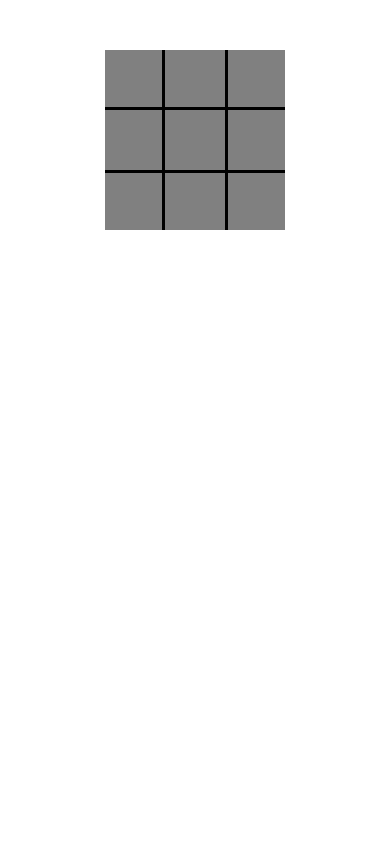
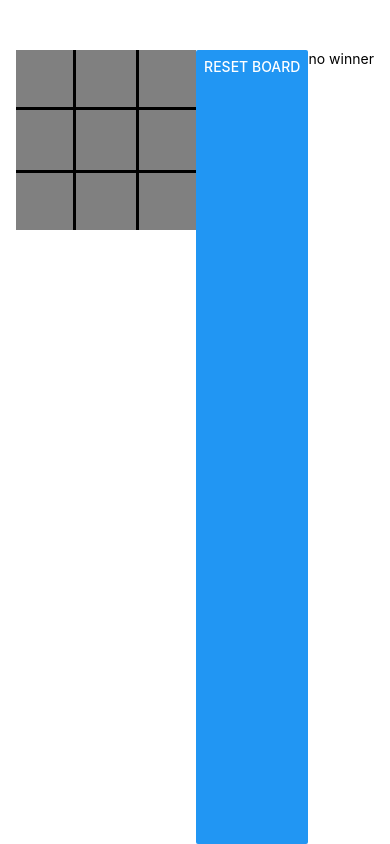
Before and after one commit to gabrielrueda/tic-tac-toe-app, a React Native app in the folder my-app/: screen / in a window 390 px wide. Built offline with nearby package versions, Linux system fonts and the light colour scheme.

Commit message:
Board is clickable
Also starting to add logic

```diff
--- a/my-app/components/Board.js
+++ b/my-app/components/Board.js
@@ -1,28 +1,87 @@
-import React from 'react';
-import { StyleSheet, Text, View, TouchableOpacity } from 'react-native';
+import React, { useState } from 'react';
+// import renderIf from './renderIf'
+import { StyleSheet, Text, View, TouchableOpacity, Image, Button } from 'react-native';
 
 export default function Board() {
+    const [state, setState] = useState({
+        turnCounter: 1,
+        // 1  4  7
+        // 2  5  8
+        // 3  6  9
+        box: ["", "", "", "", "", "", "", "", ""],
+        status: "no winner"
+    });
     const borderWidth = 3;
+    const ClickMe = (id) => {
+        if(state.box[(id-1)] == ""){
+            let newState = Object.assign({}, state);
+            if(state.turnCounter% 2 == 0){
+                newState.box[(id-1)] = "X";
+            }else{
+                newState.box[(id-1)] = "O";
+            }
+
+            newState.turnCounter++;
+            setState(newState);
+            checkWin("X");
+        }
+    };
+    //Decrease all the numbers inside box[...] by 1 when finished
+    const checkWin = (sym) => {
+        // if(state.box[5] == sym){
+
+        // }
+        for(var i = 0; i<state.box.length; i++){
+            console.log(i)
+        }
+    }
+    const resetBoard = () => {
+        let newState = Object.assign({}, state);
+        newState.box = ["", "", "", "", "", "", "", "", ""];
+        setState(newState);
+    }
     return(
         <View style={styles.grid}>
             <View>
-                <View style={[{borderRightWidth: borderWidth, borderBottomWidth: borderWidth}, styles.box]}></View>
-                <View style={[{borderRightWidth: borderWidth}, styles.box]}></View>
-                <View style={[{borderRightWidth: borderWidth, borderTopWidth: borderWidth}, styles.box]}></View>
+                <TouchableOpacity onPress={() => ClickMe(1)} style={[{borderRightWidth: borderWidth, borderBottomWidth: borderWidth}, styles.box]}>
+                    <Text style={styles.xo}>{state.box[0]}</Text>
+                </TouchableOpacity>
+                <TouchableOpacity onPress={() => ClickMe(2)} style={[{borderRightWidth: borderWidth}, styles.box]}>
+                    <Text style={styles.xo}>{state.box[1]}</Text>
+                </TouchableOpacity>
+                <TouchableOpacity onPress={() => ClickMe(3)} style={[{borderRightWidth: borderWidth, borderTopWidth: borderWidth}, styles.box]}>
+                    <Text style={styles.xo}>{state.box[2]}</Text>
+                </TouchableOpacity>
             </View>
             <View>
-                <View style={[{borderBottomWidth: borderWidth}, styles.box]}></View>
-                <View style={styles.box}></View>
-                <View style={[{borderTopWidth: borderWidth}, styles.box]}></View>
+                <TouchableOpacity onPress={() => ClickMe(4)} style={[{borderBottomWidth: borderWidth}, styles.box]}>
+                    <Text style={styles.xo}>{state.box[3]}</Text>
+                </TouchableOpacity>
+                <TouchableOpacity onPress={() => ClickMe(5)} style={styles.box}>
+                    <Text style={styles.xo}>{state.box[4]}</Text>
+                </TouchableOpacity>
+                <TouchableOpacity onPress={() => ClickMe(6)} style={[{borderTopWidth: borderWidth}, styles.box]}>
+                    <Text style={styles.xo}>{state.box[5]}</Text>
+                </TouchableOpacity>
             </View>
             <View>
-                <View style={[{borderLeftWidth: borderWidth, borderBottomWidth: borderWidth}, styles.box]}></View>
-                <View style={[{borderLeftWidth: borderWidth}, styles.box]}></View>
-                <View style={[{borderLeftWidth: borderWidth, borderTopWidth: borderWidth}, styles.box]}></View>
+                <TouchableOpacity onPress={() => ClickMe(7)} style={[{borderLeftWidth: borderWidth, borderBottomWidth: borderWidth}, styles.box]}>
+                    <Text style={styles.xo}>{state.box[6]}</Text>
+                </TouchableOpacity>
+                <TouchableOpacity onPress={() => ClickMe(8)} style={[{borderLeftWidth: borderWidth}, styles.box]}>
+                    <Text style={styles.xo}>{state.box[7]}</Text>
+                </TouchableOpacity>
+                <TouchableOpacity onPress={() => ClickMe(9)} style={[{borderLeftWidth: borderWidth, borderTopWidth: borderWidth}, styles.box]}>
+                    <Text style={styles.xo}>{state.box[8]}</Text>
+                </TouchableOpacity>
             </View>
+            <Button title='Reset Board' onPress={resetBoard}></Button>
+                <Text>{state.status}</Text>
         </View>
     );
+
 }
+
 
 const styles = StyleSheet.create({
     box: {
@@ -35,5 +94,9 @@ const styles = StyleSheet.create({
         flex: 1,
         flexDirection: 'row',
         marginTop: 50,
+    },
+    xo: {
+        alignSelf: 'center',
+        fontSize: 40,
     }
 });
```
Also changed, not shown: my-app/assets/o.png (added), my-app/assets/x.png (added).
